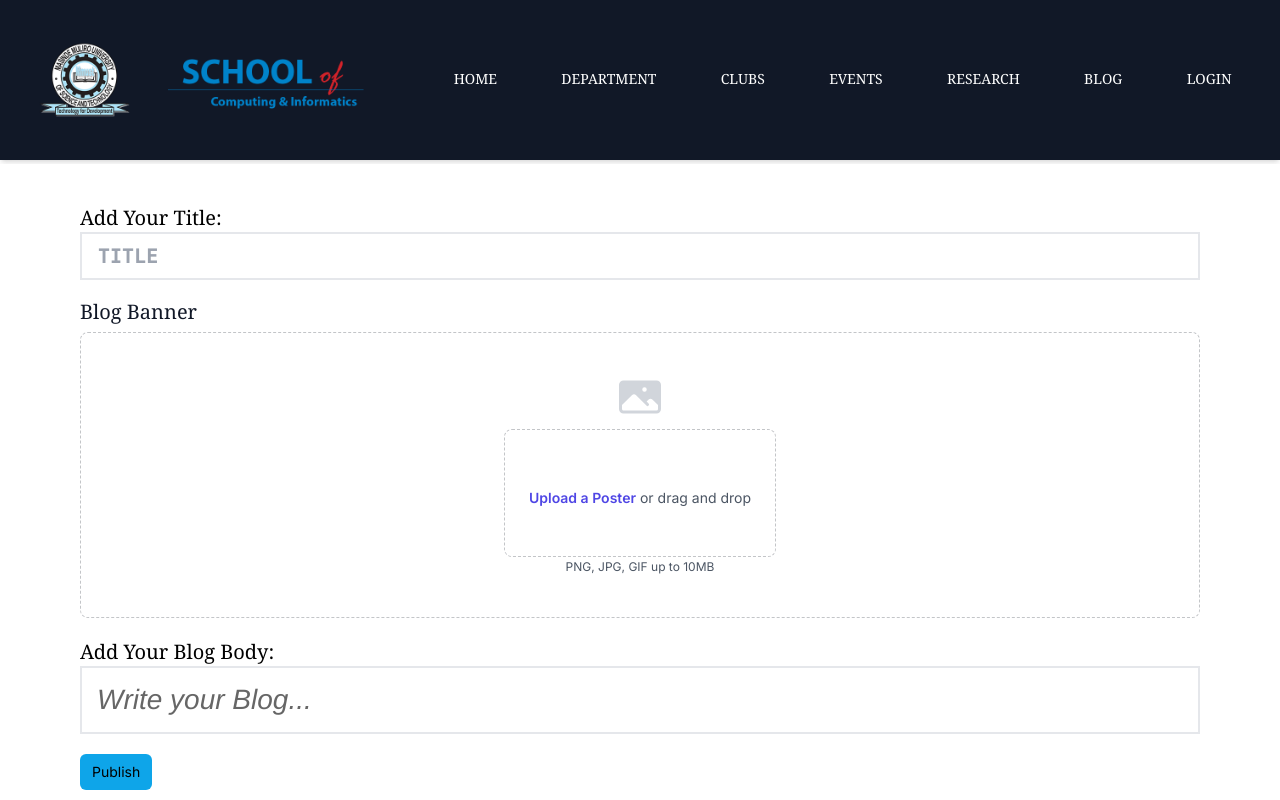
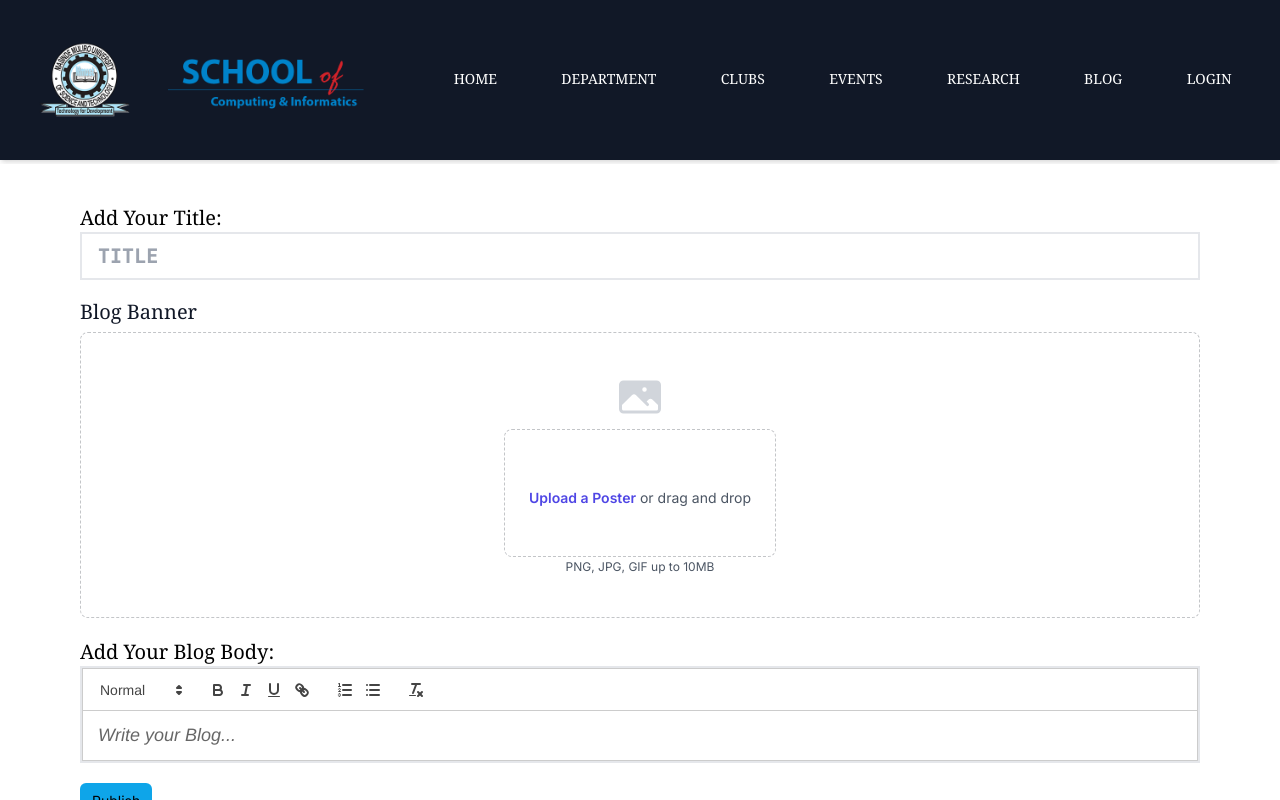
Before and after one commit to 1king-sly/sci_system, a Next.js app: page /Admin/createBlog in a window 1280 px wide. Built offline with nearby package versions, Linux system fonts and the light colour scheme; no server answers.

Commit message:
minor changes

```diff
--- a/app/(pages)/Admin/createBlog/page.tsx
+++ b/app/(pages)/Admin/createBlog/page.tsx
@@ -219,7 +219,7 @@ export default function page() {
                   </div>
 
         <label className='text-xl font-serif'>Add Your Blog Body:</label>
-        <ReactQuill theme='bubble' value={value} onChange={handleChangeQuill} placeholder='Write your Blog...' className='border-2 mb-5'></ReactQuill>
+        <ReactQuill theme='snow' value={value} onChange={handleChangeQuill} placeholder='Write your Blog...' className='border-2 mb-5'></ReactQuill>
         <Button onClick={handleSubmit}>Publish</Button>
       </div>
     </div>
--- a/app/globals.css
+++ b/app/globals.css
@@ -3,7 +3,7 @@
 @tailwind utilities;
 
 .ql-container{
-    font-size: 28px !important;
+    font-size: 18px !important;
 }
  /* ql-bubble{} */
  .quill > .ql-container > ql-editor.ql-blank::before{
--- a/package.json
+++ b/package.json
@@ -15,6 +15,7 @@
     "axios": "^1.6.7",
     "bcrypt": "^5.1.1",
     "clsx": "^2.1.0",
+    "html-react-parser": "^5.1.8",
     "next": "14.1.0",
     "next-auth": "^4.24.6",
     "node-cron": "^3.0.3",
```
Also changed, not shown: app/(pages)/blog/Components/BlogSideBar.tsx (+1 -1 lines), app/(pages)/blog/[id]/page.tsx (+1 -1 lines), 1 other file (tests, documents, lock files or other folders).
